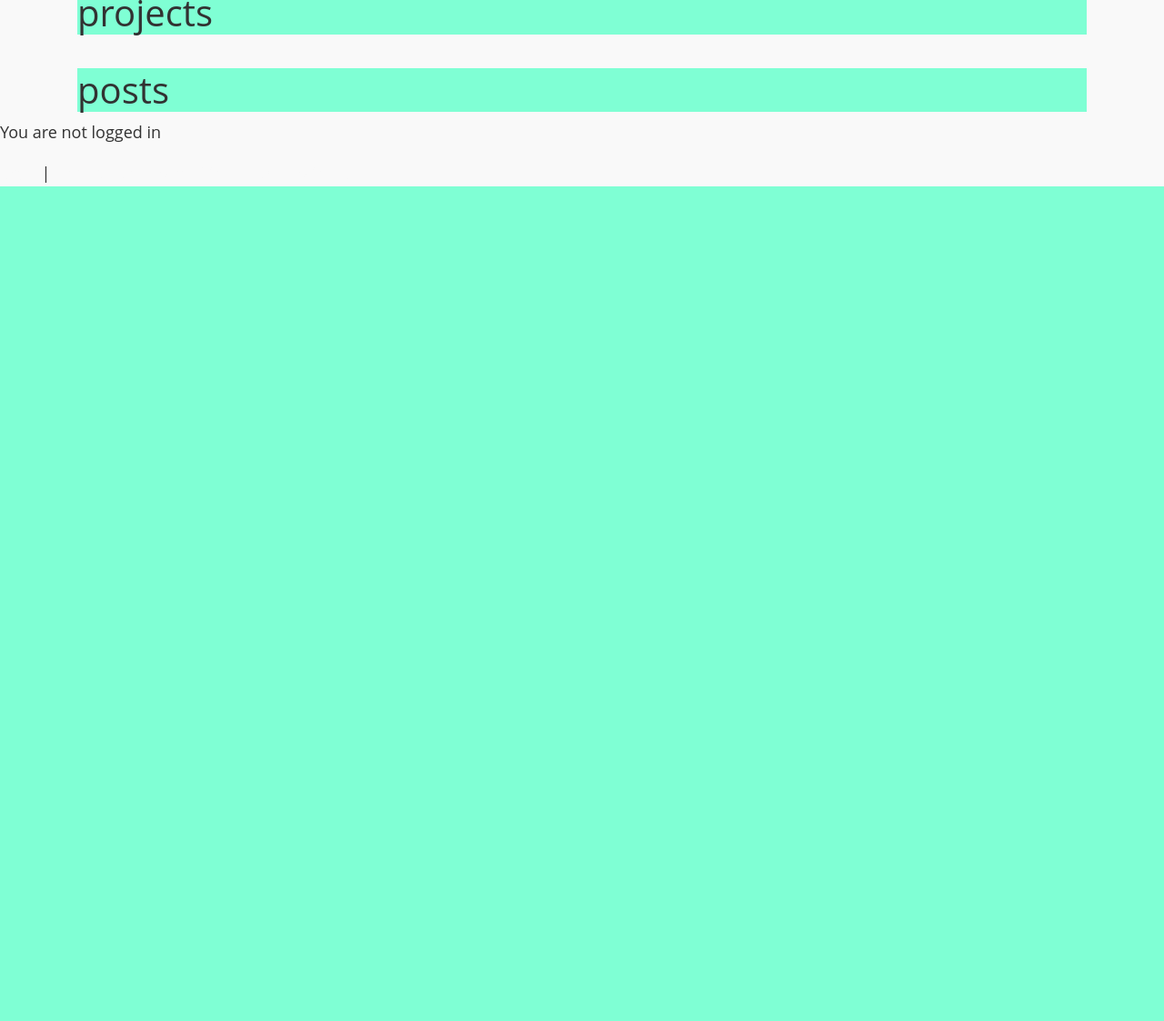
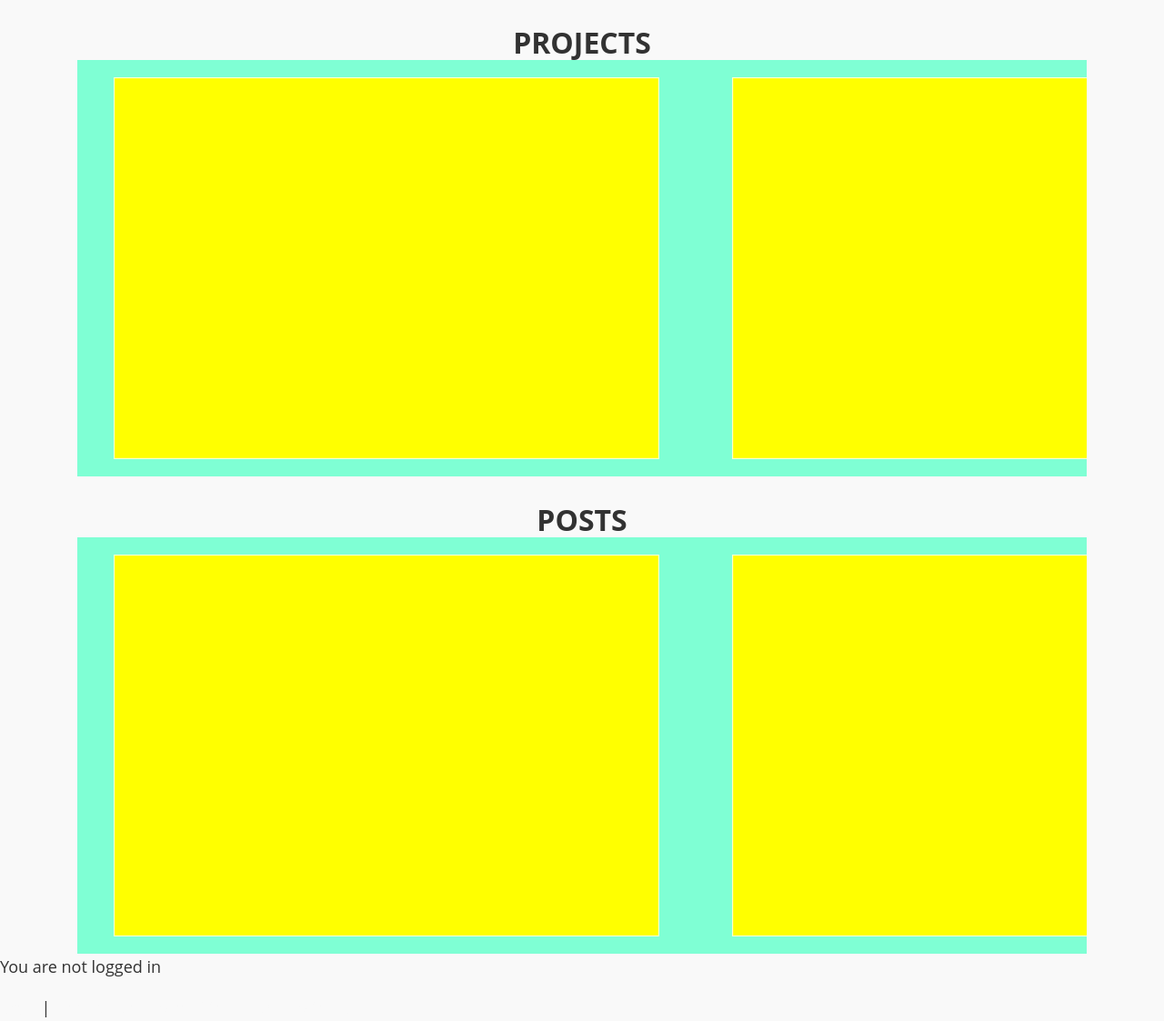
Before and after one commit to gpDA/gpRESUMEpage, a Django app: page / in a window 1280 px wide. Shown: the part 3569-4692 px from the top of the page at 91% size. Before the commit the page ends 3774 px from the top, so only its background shows below. Run offline with Django 3.2, Linux system fonts and the light colour scheme; some libraries are stand-ins or nearby versions.

Commit message:
basic css ready

```diff
--- a/static/css/index.css
+++ b/static/css/index.css
@@ -171,3 +171,56 @@ section.fadein{
 .col-img-right-1, .col-img-right-2{
     right: 10px;
 }
+#projects, #posts{
+    flex: 0 1 auto;
+    display: flex;
+    justify-content: space-between;
+    list-style: none;
+    white-space: nowrap;
+    overflow-x: auto;
+    overflow-y: hidden;
+}
+.project-items{
+    display: inline-block;
+    transform: scale(1.2);
+    background-color: yellow;
+    min-width: 500px;
+    max-width: 500px;
+    height: 350px;
+    margin: 3em 5em;
+    border: 1px solid rgb(100%, 100%, 100%);
+    border: 1px solid rgba(100%, 100%, 100%, 0.8);
+    transition: all .2s ease-in-out;
+}
+.project-items:hover{
+    transform: scale(1.25);
+}
+#project-title{
+    text-transform: uppercase;
+    font-weight: 700;
+    display: block;
+    margin: 0 auto;
+    text-align: center
+}
+.post-items{
+    display: inline-block;
+    transform: scale(1.2);
+    background-color: yellow;
+    min-width: 500px;
+    max-width: 500px;
+    height: 350px;
+    margin: 3em 5em;
+    border: 1px solid rgb(100%, 100%, 100%);
+    border: 1px solid rgba(100%, 100%, 100%, 0.8);
+    transition: all .2s ease-in-out;
+}
+.post-items:hover{
+    transform: scale(1.25);
+}
+#post-title{
+    text-transform: uppercase;
+    font-weight: 700;
+    display: block;
+    margin: 0 auto;
+    text-align: center
+}
--- a/templates/home.html
+++ b/templates/home.html
@@ -62,11 +62,11 @@
           </div>
       </div>
     </section>
-
+    <br>
     <section id='timeline' >
       {# TimeLine #}
 
-      <ul class="timeline">
+      <ul style='margin-top:0;' class="timeline">
 
           {# Item1 #}
           <li>
@@ -158,6 +158,7 @@
         </ul>
 
     </section>
+    <br>
     <section id='school'>
       <div class="row">
         <div class="col-sm-4 col-img-left" >
@@ -214,12 +215,16 @@
             </div>
     </section>
     <br>
-    <section id='projects' >
-      <h1>projects</h1>
+    <h2 class="row" id="project-title">Projects</h2>
+    <section id='projects'>
+      <div class='project-items'></div>
+      <div class='project-items'></div>
     </section>
     <br>
+    <h2 class="row" id="post-title">Posts</h2>
     <section id='posts' >
-      <h1>posts</h1>
+        <div class='post-items'></div>
+        <div class='post-items'></div>
     </section>
 
   </div>
```
